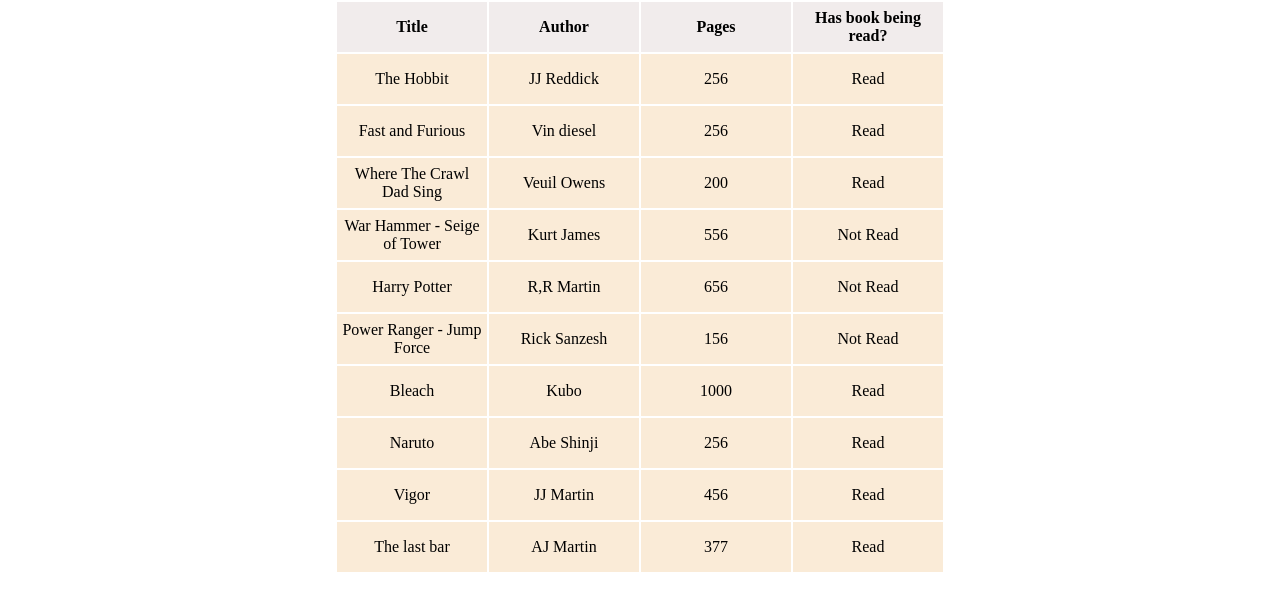
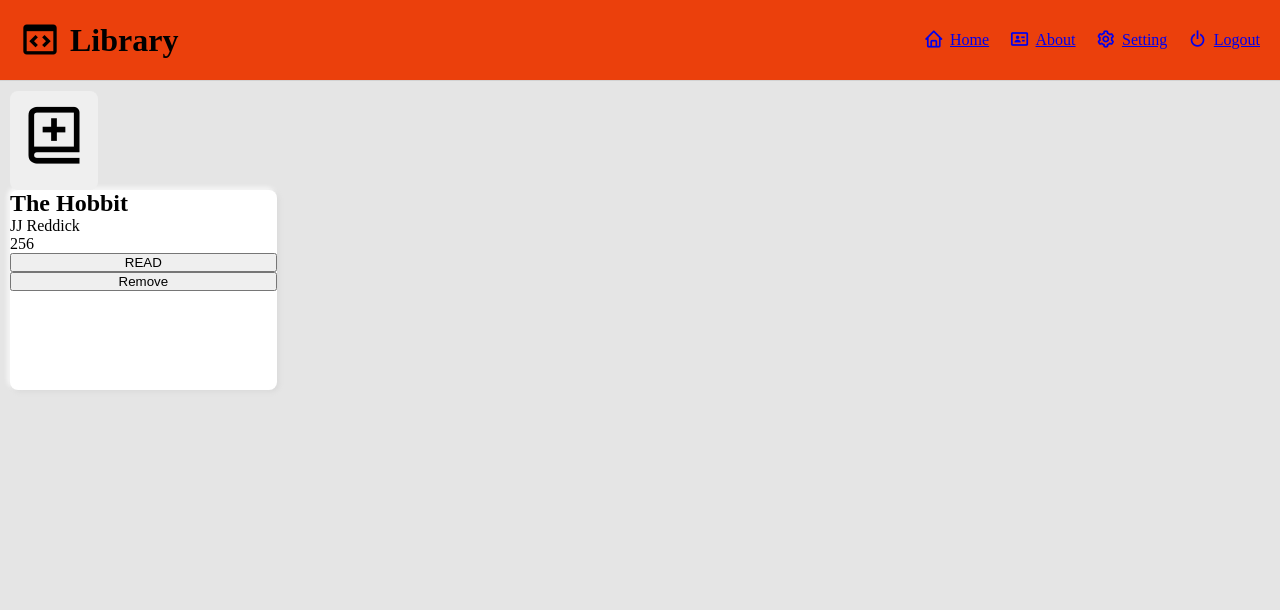
Before and after one commit to 20078201/Library, a plain HTML site: page index.html in a window 1280 px wide. Drawn offline with nearby package versions, Linux system fonts and the light colour scheme.

Commit message:
Made card and button styles

```diff
--- a/index.html
+++ b/index.html
@@ -7,22 +7,50 @@
 
     <link rel="stylesheet" href="styles.css">
     <script src="main.js" defer></script>
+    <link href='https://unpkg.com/boxicons@2.1.2/css/boxicons.min.css' rel='stylesheet'>
+
     <title>Library</title>
 </head>
 <body>
-    <table>
-        <thead>
-            <tr>
-                <th>Title</th>
-                <th>Author</th>
-                <th>Pages</th>
-                <th>Has book being read?</th>
-            </tr>
-        </thead>
-        <tbody data-book="Table" id="books">
+    <div class="container">
+        <header id="header" class="flex">
+            <div class="logo flex">
+                <!-- Can use an image/svg or fontawesome or boxicons -->
+                <i class="bx bx-code-block"></i>
+                <h1>Library</h1>
+            </div>
 
-        </tbody>
+            <button id="navbar-toggle" class="navbar-toggle"><i class="bx bx-menu"></i></button>
 
-    </table>
+            <nav id="navigation">
+                <ul class="primary-nav flex" data-visible="true">
+                    <li class="nav-item">
+                        <a href="#"><i class="bx-fw bx bx-home"></i>Home</a>
+                    </li>
+                    <li class="nav-item">
+                        <a href="#"><i class="bx-fw bx bx-id-card"></i>About</a>
+                    </li>
+                    <li class="nav-item">
+                        <a href="#"><i class="bx-fw bx bx-cog"></i>Setting</a>
+                    </li>
+                    <li class="nav-item">
+                        <a href="#"><i class="bx-fw bx bx-power-off"></i>Logout</a>
+                    </li>
+                </ul>
+            </nav>
+        </header>
+
+        <main class="main-content">
+            <button data-book="add" id="add-book-btn"><i class="bx bx-book-add"></i></button>
+
+            <div class="card">
+                <h2 class="title">The Hobbit</h2>
+                <p class="author">JJ Reddick</p>
+                <p class="pages">256</p>
+                <button>READ</button>
+                <button class="remove">Remove</button>
+            </div>
+        </main>
+    </div>
 </body>
 </html>
--- a/styles.css
+++ b/styles.css
@@ -4,25 +4,75 @@
     padding: 0;
 }
 
-table {
-    margin: auto;
+:root {
+    --icon-font-size-sm: 1.5rem
 }
 
-th {
-    background-color: rgba(224, 212, 212, 0.452);
-    color: black;
+ul li {
+    list-style: none;
+    text-decoration: none;
 }
 
-tr th {
-    height: 50px;
-    width: 150px;
-    padding: 5px;
+.container {
+    display: grid;
+    grid-template-columns: 1fr;
+    grid-template-rows: auto 1fr;
+    grid-template-areas:
+    "nav"
+    "main";
+    height: 100vh;
 }
 
-tr td {
-    height: 50px;
-    width: 150px;
-    padding: 5px;
-    background-color: antiquewhite;
-    text-align: center;
+.flex {
+    display: flex;
+    gap: var(--gap, 20px);
 }
+
+#header {
+    grid-area: nav;
+    align-items: center;
+    padding: 20px;
+    background-color: rgb(235, 64, 12);
+    border-bottom: 1px solid lightgrey;
+    justify-content: space-between;
+}
+
+.logo {
+    align-items: center;
+    gap: var(--gap, 10px);
+}
+
+.logo > i {
+    font-size: 2.5rem;
+}
+
+#navbar-toggle {
+    display: none;
+}
+
+
+.main-content {
+    grid-area: main;
+    padding: 10px;
+    overflow-y: auto;
+    background-color: #E5E5E5;
+}
+
+#add-book-btn {
+    aspect-ratio: 1;
+    padding: 10px;
+    border-radius: 8px;
+    font-size: 68px;
+    border: none;
+}
+
+.card {
+    display: flex;
+    flex-direction: column;
+
+    border-radius: 8px;
+    aspect-ratio: 2/1.5;
+    height: 200px;
+    background-color: #ffffff;
+    box-shadow: 2px 2px 5px #d9d9d9, -2px -2px 5px #ffffff;
+}
```
